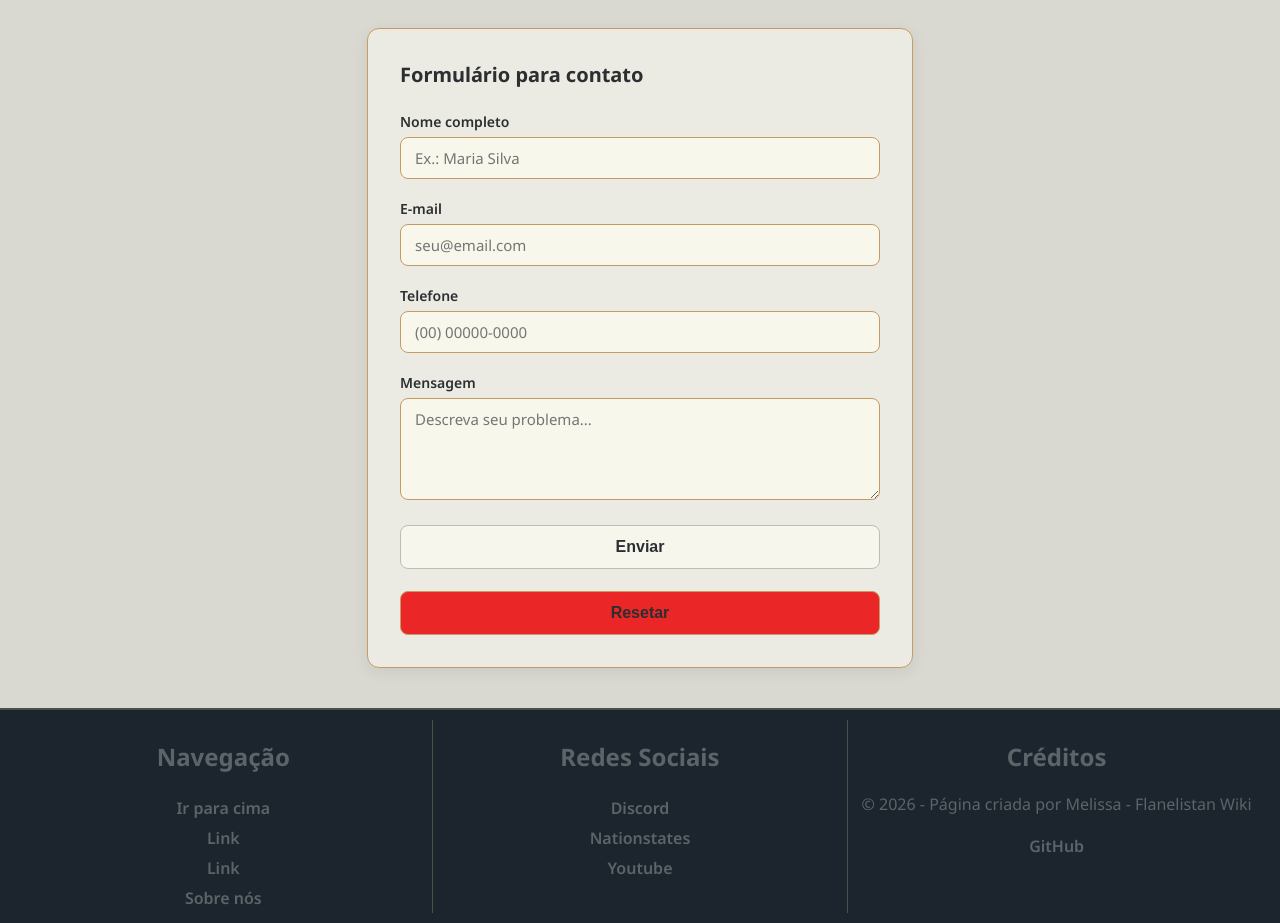
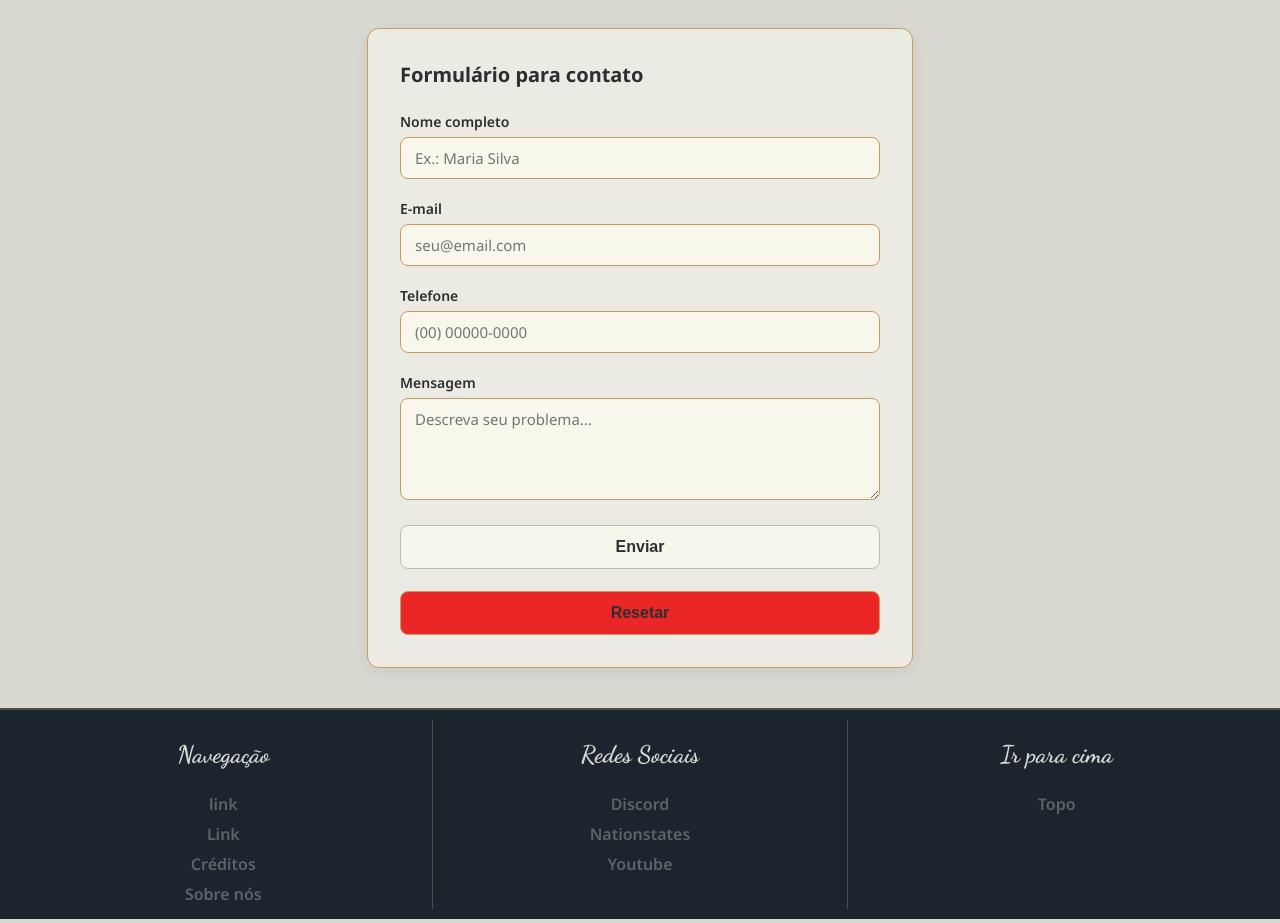
Before and after one commit to Me-Moraes/Flanelistan-Wiki, a plain HTML site: page forms.html in a window 1280 px wide. Shown: the part 107-1030 px from the top of the page. Drawn offline with Linux system fonts and the light colour scheme.

Commit message:
Atualização geral navegação

```diff
--- a/forms.html
+++ b/forms.html
@@ -4,7 +4,7 @@
     <meta charset="UTF-8" />
     <meta name="viewport" content="width=device-width, initial-scale=1.0" />
     <link rel="stylesheet" href="style.css" />
-    <link rel="icon" type="image/png" href="./images/icon.png">
+    <link rel="icon" type="image/png" href="./images/icon.png" />
     <link rel="preconnect" href="https://fonts.googleapis.com" />
     <link rel="preconnect" href="https://fonts.gstatic.com" crossorigin />
     <link
@@ -21,7 +21,7 @@
             src="https://www.nationstates.net/images/flags/uploads/rflags/flanelistan__798786.png"
             alt="Flanelistan logo"
           />
-          <h1 class="CardTitle">Sobre nós</h1>
+          <h1 class="CardTitle-header">Sobre nós</h1>
         </span>
 
         <ul class="LinksMenu">
@@ -83,14 +83,14 @@
     <footer class="bottom">
       <article class="box-footer">
         <div class="CardLeft">
-          <h2 class="CardTitle">Navegação</h2>
-          <li><a class="button" href="#topo">Ir para cima</a></li>
+          <h2 class="CardTitle-footer">Navegação</h2>
+          <li><a class="button" href="">link</a></li>
           <li><a class="button" href="">Link</a></li>
-          <li><a class="button" href="">Link</a></li>
+          <li><a class="button" href="credits.html">Créditos</a></li>
           <li><a class="button" href="index.html">Sobre nós</a></li>
         </div>
         <div class="CardCenter">
-          <h2 class="CardTitle">Redes Sociais</h2>
+          <h2 class="CardTitle-footer">Redes Sociais</h2>
           <li>
             <a
               class="button"
@@ -117,15 +117,9 @@
           </li>
         </div>
         <div class="CardRight">
-          <h2 class="CardTitle">Créditos</h2>
-          <p>© 2026 - Página criada por Melissa - Flanelistan Wiki</p>
+          <h2 class="CardTitle-footer">Ir para cima</h2>
           <li>
-            <a
-              class="button"
-              target="_blank"
-              href="https://github.com/Me-Moraes"
-              >GitHub</a
-            >
+            <a class="button" href="#topo">Topo</a>
           </li>
         </div>
       </article>
--- a/style.css
+++ b/style.css
@@ -34,7 +34,7 @@ body {
   align-items: center;
   gap: 10px;
 }
-.box-menu .CardTitle {
+.box-menu .CardTitle-header {
   font-family: "Dancing Script", Arial;
   font-weight: 1200;
   color: #d9d9d2;
@@ -210,3 +210,8 @@ body {
   list-style: none;
   padding: 4px;
 }
+.CardTitle-footer {
+  font-family: "Dancing Script", Arial;
+  font-weight: 1200;
+  color: #d9d9d2;
+}
```
Also changed, not shown: index.html (+8 -14 lines), credits.html (added).
